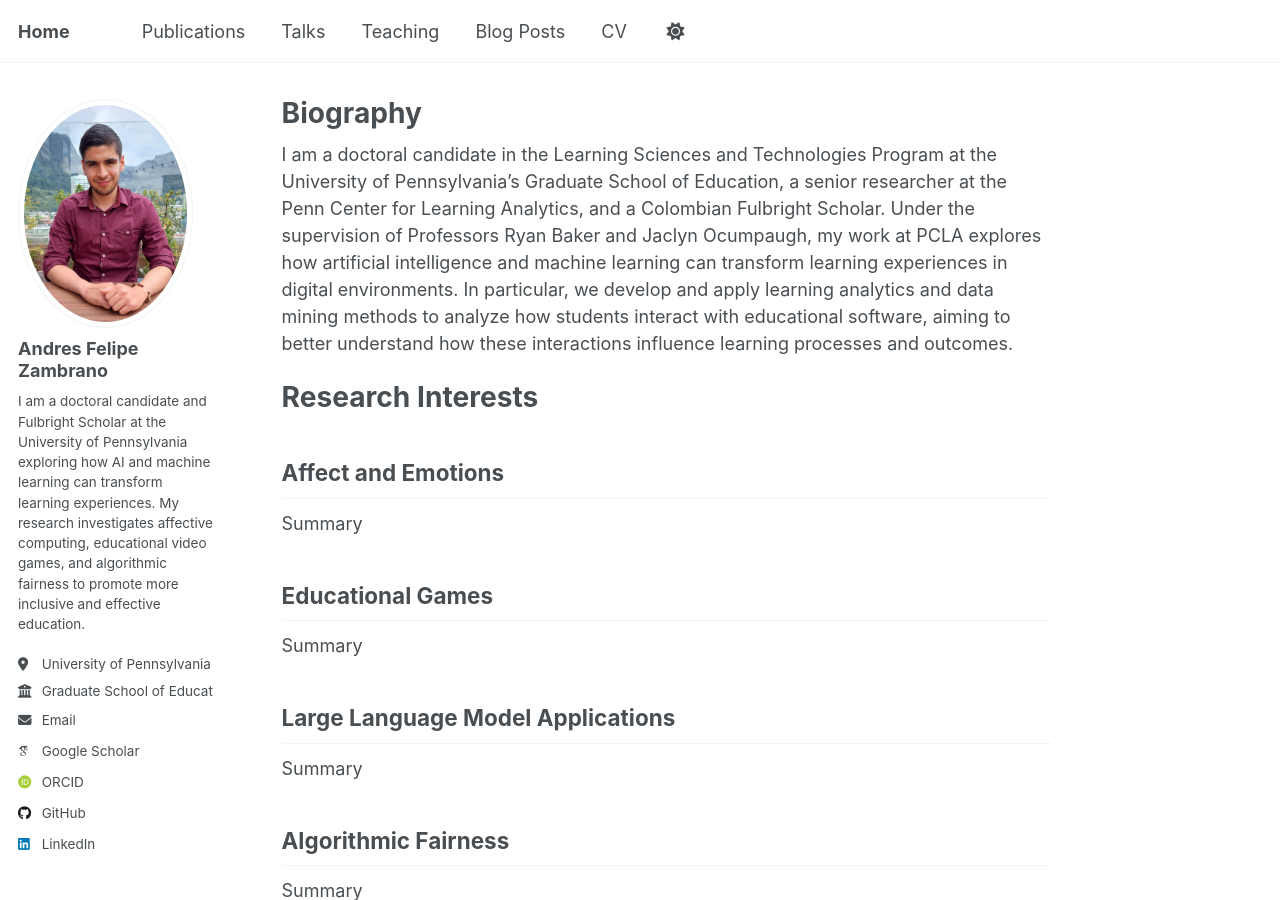
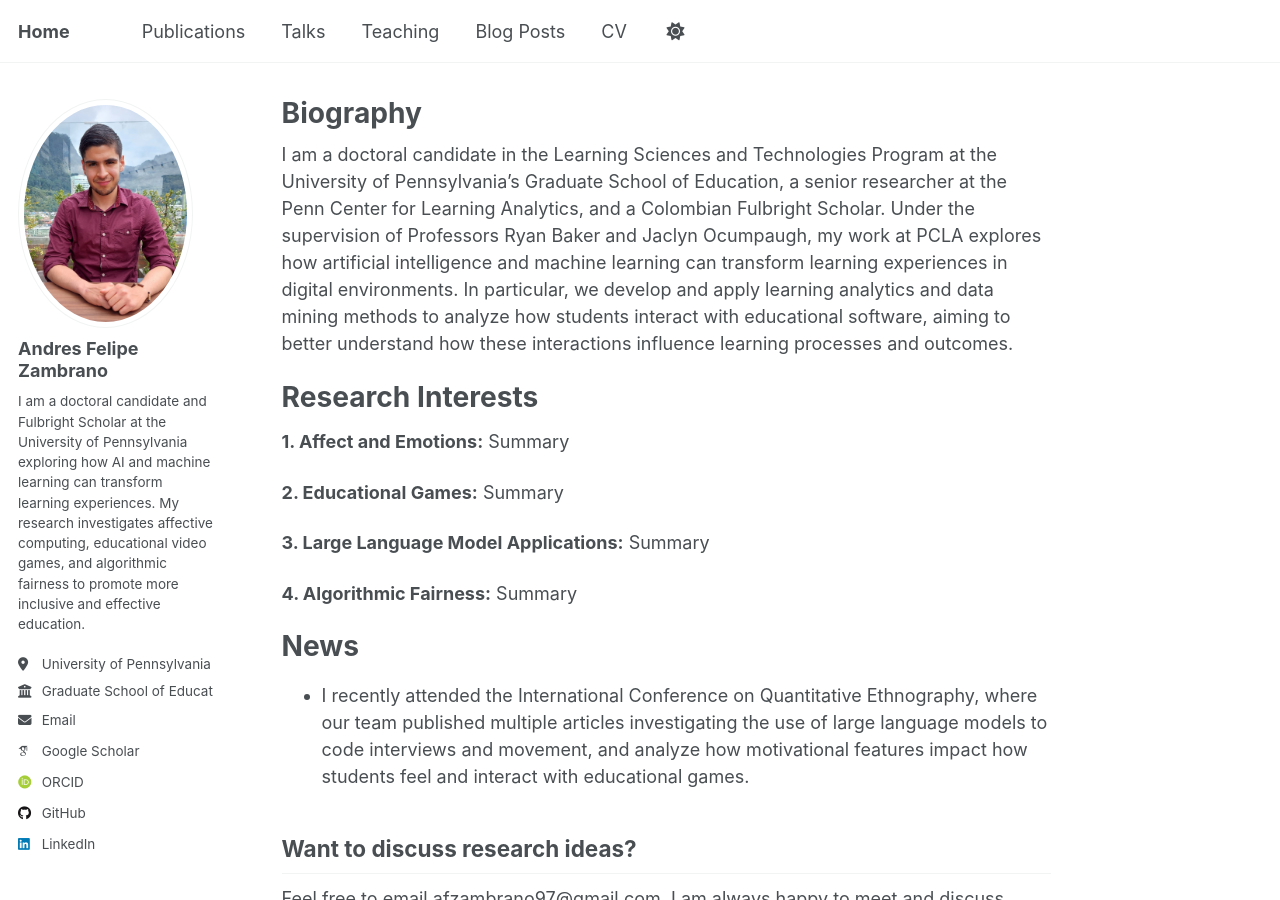
Before and after one commit to afzambrano/afzambrano.github.io, a Jekyll site: the page built from _pages/about.md, in a window 1280 px wide and 900 px high. Built offline with Jekyll 4.4.1, drawn with Linux system fonts in a browser that asks for light colours; some web fonts are replaced; a script that is not in the unit is left out.

Commit message:
Update about.md

```diff
--- a/_pages/about.md
+++ b/_pages/about.md
@@ -12,21 +12,13 @@ I am a doctoral candidate in the Learning Sciences and Technologies Program at t
 Research Interests
 ======
 
-Affect and Emotions
-------
-Summary
+**1. Affect and Emotions:** Summary
 
-Educational Games
-------
-Summary
+**2. Educational Games:** Summary
 
-Large Language Model Applications
-------
-Summary
+**3. Large Language Model Applications:** Summary
 
-Algorithmic Fairness
-------
-Summary
+**4. Algorithmic Fairness:** Summary
 
 News
 ======
```
